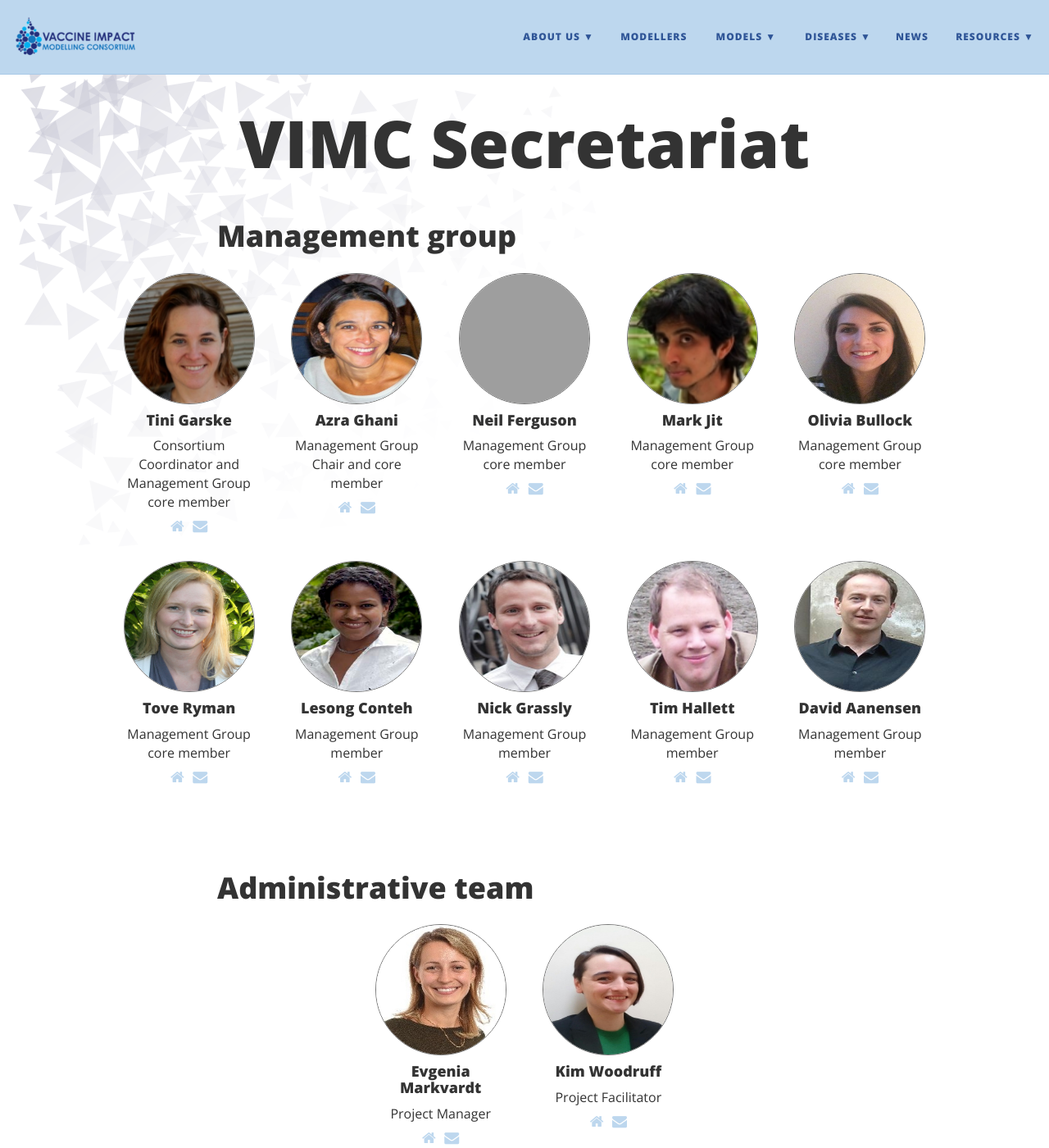
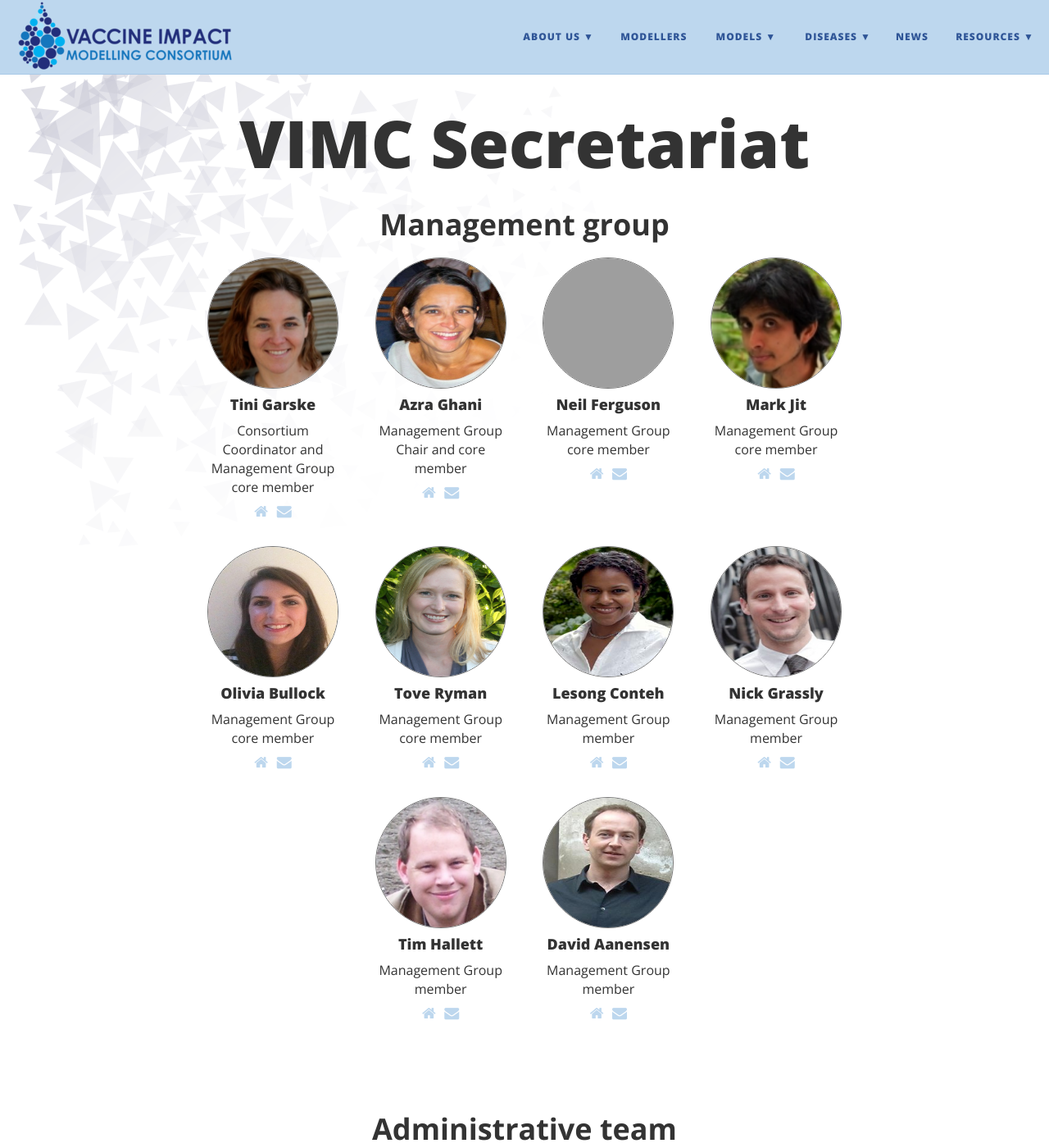
Before and after one commit to vimchub/vaccineimpact, a Jekyll site: the page built from secretariat.md, in a window 1280 px wide and 1400 px high. Shown: the whole window at 82% size. Built offline with Jekyll 4.4.1, drawn with Linux system fonts in a browser that asks for light colours; nearby versions of some CDN libraries; grey boxes are pictures that could not be loaded.

Commit message:
multiple fixes that evgenia requested

```diff
--- a/_includes/footer.html
+++ b/_includes/footer.html
@@ -1,16 +1,18 @@
 <footer>
   <div class="container-fluid">
 	<div class="row">
-	  <div class="col-sm-12 col-lg-6" id="footer-support">
+	  <div class="col-sm-12 col-lg-5" id="footer-support">
 		<div id="footer-support-message">The Vaccine Impact Modelling Consortium is supported by:</div>
 		<div id="footer-support-logos">
 		  <img src="/img/ICL_logo.png" />
 		</div>
 	  </div>
-	  <div class="col-sm-12 col-lg-3" id="footer-button">
-	    <a type="button" class="btn btn-info btn-sm" href="http://google.com">Access Montagu</a>
+	  <div class="col-sm-12 col-lg-2" id="footer-button">
+	    <div class="center">
+	      <a type="button" class="btn btn-info btn-sm" href="http://google.com">Access Montagu</a>
+		</div>
 	  </div>
-	  <div class="col-sm-12 col-lg-3" id="footer-contact">
+	  <div class="col-sm-12 col-lg-5" id="footer-contact">
 		Department of Infectious Disease Epidemiology<br/>
 		Medical School Building<br/>
 		Imperial College London<br/>
--- a/_includes/nav.html
+++ b/_includes/nav.html
@@ -7,7 +7,7 @@
         <span class="icon-bar"></span>
         <span class="icon-bar"></span>
       </button>
-      <a class="navbar-brand navbar-brand-logo" href="/"><img src="/img/logo/VIMC_landscape_logo_transparent_small.png"/></a>
+      <a class="navbar-brand navbar-brand-logo" href="/"><img src="/img/logo/VIMC_landscape_logo_transparent_med.png"/></a>
     </div>
 
     <div class="collapse navbar-collapse" id="main-navbar">
--- a/css/main.css
+++ b/css/main.css
@@ -87,6 +87,10 @@
   max-width: 100%;
 }
 
+.center {
+  text-align: center;
+}
+
 .disqus-comments {
   margin-top: 30px;
 }
@@ -147,21 +151,31 @@
   }
 
   .navbar-custom.top-nav-short .navbar-brand-logo {
+	margin: 0;
     padding-top: 5px;
   }
 }
 
 .navbar-custom .navbar-brand-logo {
   padding-top: 0;
-  -webkit-transition: padding .5s ease-in-out;
-  -moz-transition: padding .5s ease-in-out;
-  transition: padding .5s ease-in-out;
+  -webkit-transition: padding .5s ease-in-out, margin .5s ease-in-out;
+  -moz-transition: padding .5s ease-in-out, margin .5s ease-in-out;
+  transition: padding .5s ease-in-out, margin .5s ease-in-out;
 }
 .navbar-custom .navbar-brand-logo img {
   height: 50px;
   -webkit-transition: height .5s ease-in-out;
   -moz-transition: height .5s ease-in-out;
   transition: height .5s ease-in-out;
+}
+
+@media only screen and (min-width: 768px) {
+  .navbar-custom .navbar-brand-logo img {
+    height: 90px;
+  }
+  .navbar-custom .navbar-brand-logo {
+    margin-top: -20px;
+  }
 }
 
 .navbar-custom .avatar-container {
@@ -502,7 +516,7 @@
   }
   .intro-header.big-img .page-heading,
   .intro-header.big-img .post-heading  {
-    padding: 150px 0;
+    padding: 225px 0;
   }
   .intro-header .page-heading h1 {
     font-size: 80px;
@@ -695,8 +709,8 @@
 
 @media only screen and (min-width: 1200px) {
   .list-circles {
-    width: 150%;
-    margin-left: -25%;
+    width: 120%;
+    margin-left: -10%;
   }
 }
 
--- a/secretariat.md
+++ b/secretariat.md
@@ -2,16 +2,16 @@
 title: VIMC Secretariat
 ---
 
-# Management group
+<div style="font-size: 36px; font-weight: bold; text-align:center;">Management group</div>
 
 {% include list-circles.html items=site.data.management-group %}
 
 <br/>
-# Administrative team
+<div style="font-size: 36px; font-weight: bold; text-align:center;">Administrative team</div>
 
 {% include list-circles.html items=site.data.admin-team %}
 
 <br/>
-# Scientific and technical team
+<div style="font-size: 36px; font-weight: bold; text-align:center;">Scientific and technical team</div>
 
 {% include list-circles.html items=site.data.science-team %}
```
Also changed, not shown: img/logo/VIMC_landscape_logo_transparent_med.png (added).
